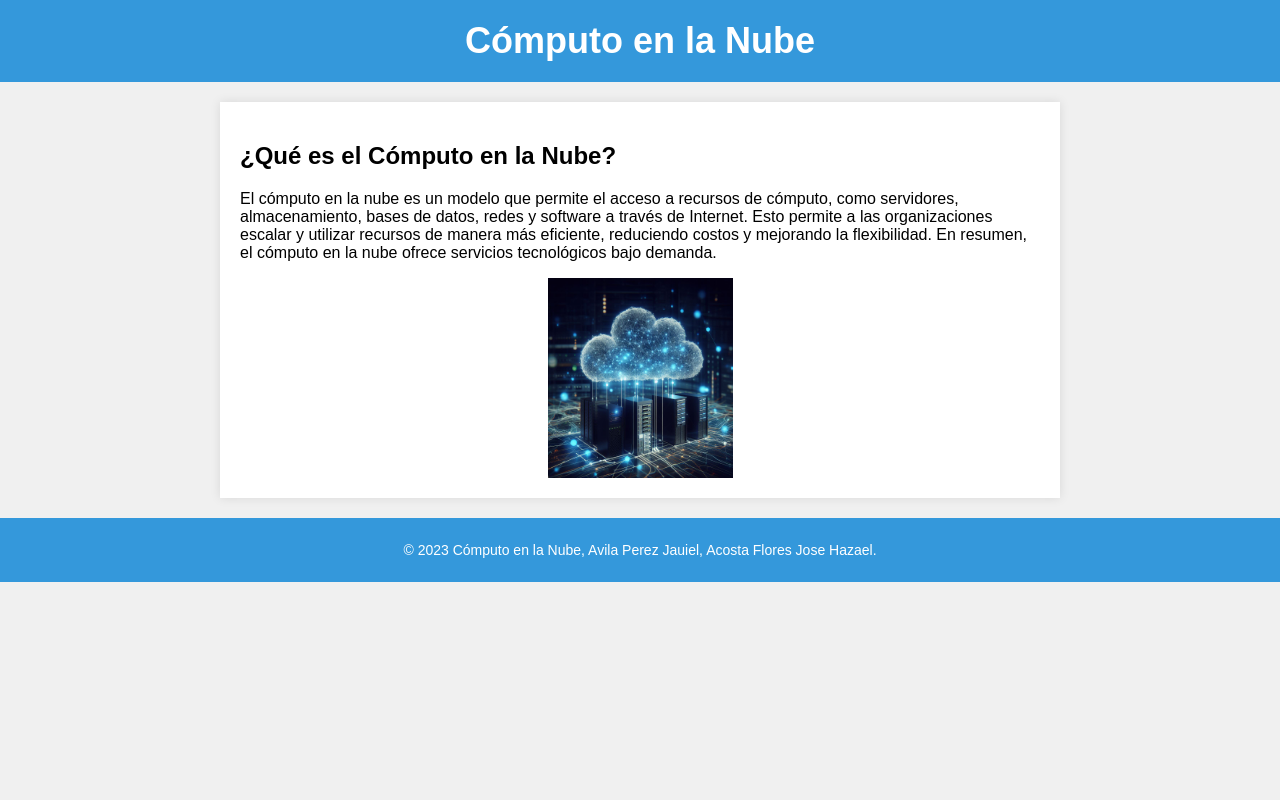
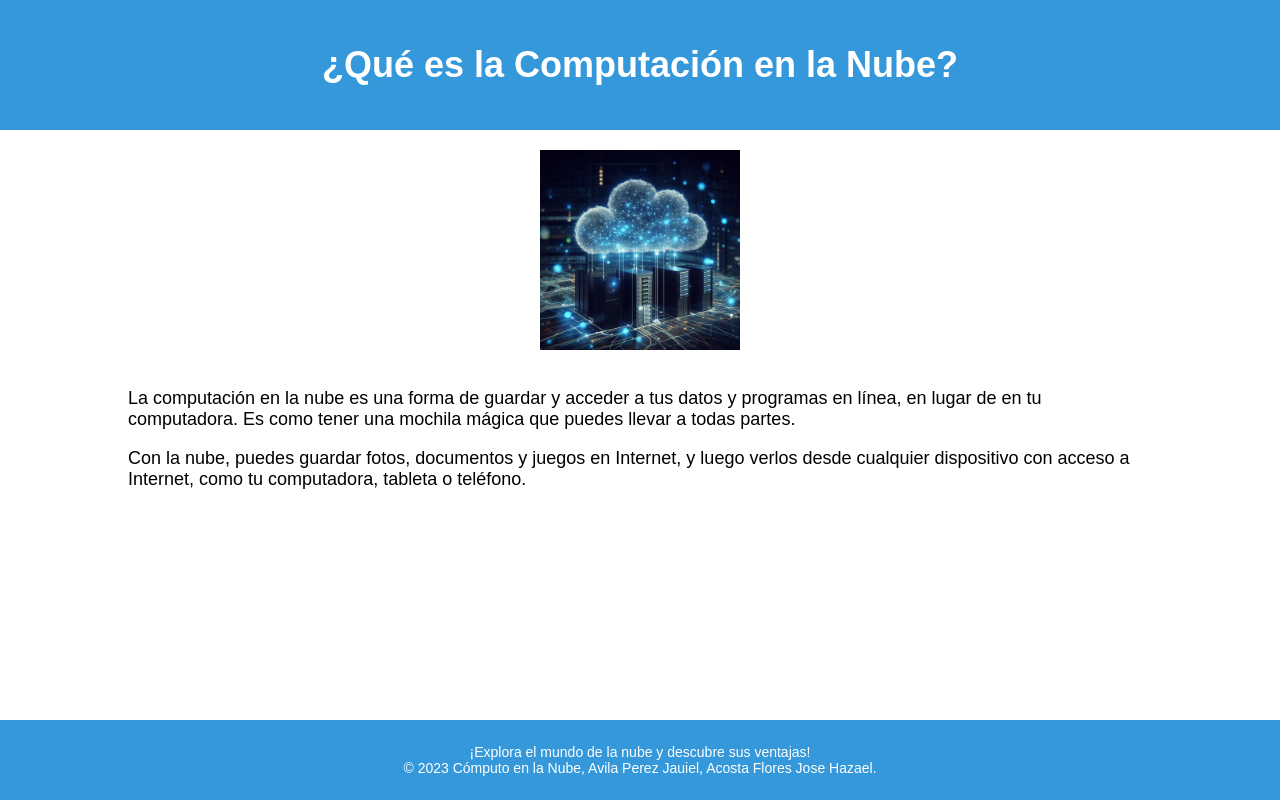
Before and after one commit to elhazaa/CloudComputing, a PHP site: page / in a window 1280 px wide. Run offline with PHP 8.4, Linux system fonts and the light colour scheme.

Commit message:
Update index.php

```diff
--- a/index.php
+++ b/index.php
@@ -3,36 +3,44 @@
 <head>
     <meta charset="UTF-8">
     <meta name="viewport" content="width=device-width, initial-scale=1.0">
-    <title>Cómputo en la Nube</title>
+    <title>Computación en la Nube</title>
     <style>
         body {
             font-family: Arial, sans-serif;
-            background-color: #f0f0f0;
+            text-align: left;
             margin: 0;
             padding: 0;
+            display: flex;
+            flex-direction: column;
+            min-height: 100vh; /* Asegura que el cuerpo ocupa al menos toda la altura de la ventana */
         }
+
         header {
-            background-color: #3498db;
-            color: #fff;
+            background-color: #3498DB;
             text-align: center;
             padding: 20px;
         }
-        h1 {
+
+        header h1 {
             font-size: 36px;
-            margin: 0;
+            color: white;
         }
+
         .container {
-            max-width: 800px;
-            margin: 20px auto;
+            width: 80%;
+            margin: 0 auto;
             padding: 20px;
-            background-color: #fff;
-            box-shadow: 0 0 10px rgba(0, 0, 0, 0.1);
         }
+
+        p {
+            font-size: 18px;
+        }
+
         footer {
             background-color: #3498DB;
             text-align: center;
             padding: 10px;
-            margin-top: auto; /* Hace que el footer quede pegado en la parte inferior */
+            margin-top: auto;
         }
 
         footer p {
@@ -44,17 +52,19 @@
 </head>
 <body>
     <header>
-        <h1>Cómputo en la Nube</h1>
+        <h1>¿Qué es la Computación en la Nube?</h1>
     </header>
-    <div class="container content">
-        <h2>¿Qué es el Cómputo en la Nube?</h2>
-        <p>El cómputo en la nube es un modelo que permite el acceso a recursos de cómputo, como servidores, almacenamiento, bases de datos, redes y software a través de Internet. Esto permite a las organizaciones escalar y utilizar recursos de manera más eficiente, reduciendo costos y mejorando la flexibilidad. En resumen, el cómputo en la nube ofrece servicios tecnológicos bajo demanda.</p>
-        <img src="CC.jfif" alt="" style="height: 200px; width:185px; display: block; margin: 0 auto;">
+
+    <img src="img/CC.jfif" alt="" style="height: 200px; width:200px; display: block; margin: 0 auto; margin-top: 20px;">
+    <div class="container">
+        <p>La computación en la nube es una forma de guardar y acceder a tus datos y programas en línea, en lugar de en tu computadora. Es como tener una mochila mágica que puedes llevar a todas partes.</p>
+
+        <p>Con la nube, puedes guardar fotos, documentos y juegos en Internet, y luego verlos desde cualquier dispositivo con acceso a Internet, como tu computadora, tableta o teléfono.</p>
     </div>
 
     <footer>
-        <p>
-        &copy; 2023 Cómputo en la Nube, Avila Perez Jauiel, Acosta Flores Jose Hazael.
+        <p>¡Explora el mundo de la nube y descubre sus ventajas!<br>
+            © 2023 Cómputo en la Nube, Avila Perez Jauiel, Acosta Flores Jose Hazael.
         </p>
     </footer>
 </body>
```
